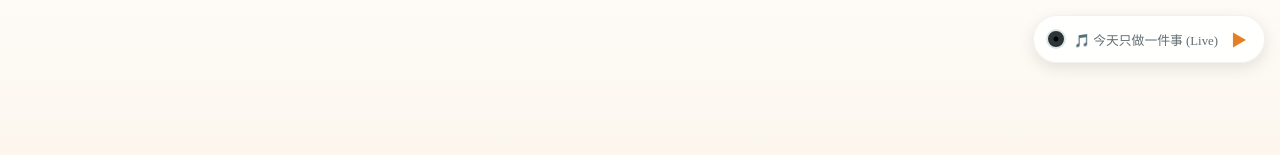
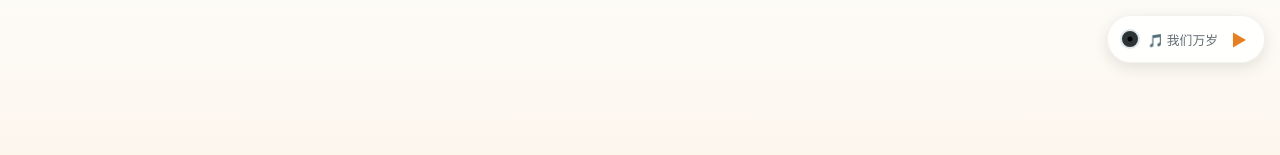
Before and after one commit to georgehazardyj/2025-memory, a plain HTML site: page index.html in a window 1280 px wide. Shown: the top 155 px of the page. Drawn offline with nearby package versions, Linux system fonts and the light colour scheme; a web font is replaced by a local one.

Commit message:
Update index.html

```diff
--- a/index.html
+++ b/index.html
@@ -899,7 +899,7 @@
 
     <div id="music-player" class="music-capsule">
         <div class="disk"></div>
-        <span class="music-text">🎵 今天只做一件事 (Live)</span>
+        <span class="music-text">🎵 我们万岁 </span>
         <audio id="bgm" loop>
             <source src="we_are_million_yyears_old.mp3" type="audio/mpeg">
         </audio>
```
